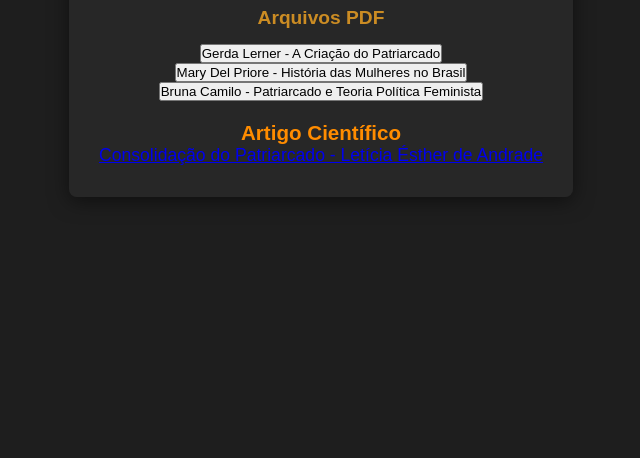
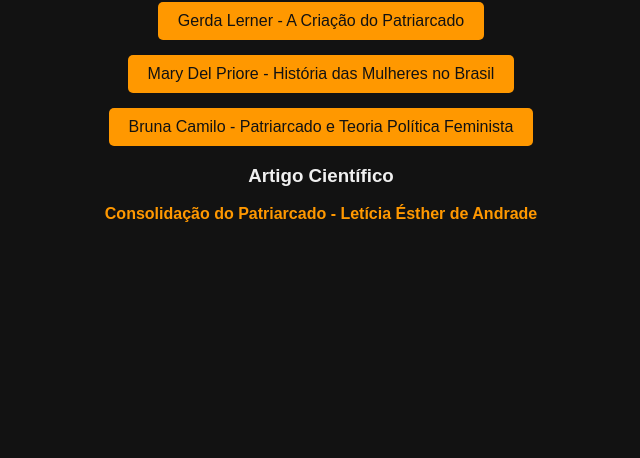
Before and after one commit to 8anooceu/Thomaz1, a plain HTML site: page index.html in a window 1280 px wide. Shown: the part 342-800 px from the top of the page, without its empty margins (319-959 px from the left). Drawn offline with Linux system fonts and the light colour scheme.

Commit message:
Update styles.css

```diff
--- a/styles.css
+++ b/styles.css
@@ -1,84 +1,49 @@
-/* Reset básico */
-* {
-    margin: 0;
-    padding: 0;
-    box-sizing: border-box;
-}
-
 body {
-    display: flex;
-    justify-content: center;
-    align-items: center;
-    min-height: 100vh;
-    background-color: #1e1e1e;
-    color: #f0f0f0;
-    font-family: Arial, sans-serif;
+  background-color: #121212;
+  color: #f0f0f0;
+  font-family: Arial, sans-serif;
+  display: flex;
+  justify-content: center;
+  align-items: center;
+  min-height: 100vh;
+  margin: 0;
 }
 
 .container {
-    text-align: center;
-    padding: 30px;
-    border-radius: 8px;
-    background: rgba(40, 40, 40, 0.9);
-    box-shadow: 0 4px 20px rgba(0, 0, 0, 0.5);
-    animation: fadeIn 1.2s ease-out;
+  width: 80%;
+  max-width: 800px;
+  text-align: center;
 }
 
-@keyframes fadeIn {
-    from { opacity: 0; transform: translateY(-10px); }
-    to { opacity: 1; transform: translateY(0); }
+h1, h2 {
+  color: #ff9800;
+  margin: 20px 0;
 }
 
-h1 {
-    font-size: 2rem;
-    margin-bottom: 20px;
-    color: #ff8c00;
-    animation: textGlow 2s ease-in-out infinite alternate;
+.pdf-button {
+  margin: 15px 0;
 }
 
-@keyframes textGlow {
-    0% { text-shadow: 0 0 5px #ff8c00; }
-    100% { text-shadow: 0 0 10px #ff4500; }
+button {
+  background-color: #ff9800;
+  color: #121212;
+  padding: 10px 20px;
+  border: none;
+  border-radius: 5px;
+  cursor: pointer;
+  font-size: 1em;
 }
 
-h2 {
-    font-size: 1.2rem;
-    margin-bottom: 15px;
-    color: #f5a623;
-    opacity: 0.8;
+button:hover {
+  background-color: #ffb74d;
 }
 
-.pdf-links button {
-    display: block;
-    width: 100%;
-    max-width: 300px;
-    margin: 10px auto;
-    padding: 12px;
-    font-size: 1rem;
-    color: #f0f0f0;
-    background-color: #333;
-    border: 1px solid #444;
-    border-radius: 5px;
-    cursor: pointer;
-    transition: background-color 0.3s, transform 0.3s;
+.article-link a {
+  color: #ff9800;
+  text-decoration: none;
+  font-weight: bold;
 }
 
-.pdf-links button:hover {
-    background-color: #555;
-    transform: scale(1.03);
+.article-link a:hover {
+  text-decoration: underline;
 }
-
-.article-link {
-    display: inline-block;
-    margin-top: 20px;
-    font-size: 1.1rem;
-    color: #ff8c00;
-    text-decoration: none;
-    border-bottom: 1px solid transparent;
-    transition: color 0.3s, border-bottom 0.3s;
-}
-
-.article-link:hover {
-    color: #ff4500;
-    border-bottom: 1px solid #ff4500;
-}
```
